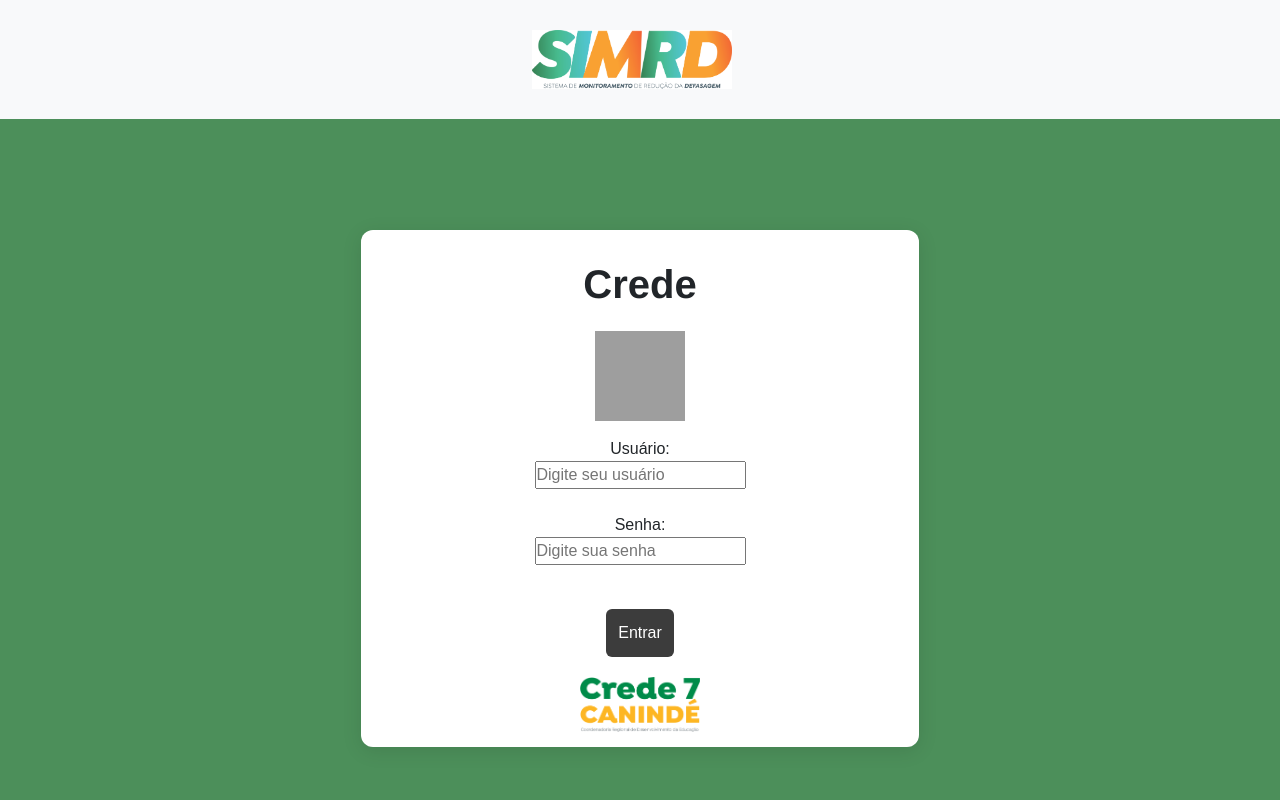
After one commit to Luis-HenriquePP/SIMRD, a PHP site: page /html/login.php?tipo=crede in a window 1280 px wide. The commit adds this page. Run offline with PHP 8.4, Linux system fonts and the light colour scheme; a stand-in replaces the project's code that opens the database connection; grey boxes are pictures that could not be loaded.

Commit message:
Refactor login system and dashboard structure
- Removed old login pages (login_escola.html, login_sec.html) and replaced them with a unified login.php that handles different user types (crede, secretaria, escola).
- Updated index.html to link to the new login.php with query parameters for user type.
- Added new PHP scripts for authentication (autenticar.php) and database connection (connect.php).
- Created new dashboard pages for each user type (dashboard_admin.php, dashboard_sec.php, dashboard_escola.php) with a consistent layout and sidebar navigation.
- Modified the database schema to include a 'senha' field in the 'Escolas' table.
- Implemented modals for adding new schools and secretaries in the dashboard.

```diff
--- /dev/null
+++ b/html/login.php
@@ -0,0 +1,87 @@
+<?php
+$tipo = $_GET['tipo'] ?? '';
+
+$nomenclatura = [
+    "crede"      => "Crede",
+    "secretaria" => "Secretaria",
+    "escola"     => "Escola"
+];
+
+$icone = [
+    "crede"      => "../assets/img/admin.png",
+    "secretaria" => "../assets/img/secretaria.png",
+    "escola"     => "../assets/img/escola.png"
+];
+
+if (!isset($nomenclatura[$tipo])) {
+    header("Location: ../index.php");
+    exit;
+}
+?>
+<!DOCTYPE html>
+<html lang="pt-br">
+<head>
+  <meta charset="UTF-8">
+  <meta name="viewport" content="width=device-width, initial-scale=1.0">
+  <title>SIMRD - Login</title>
+
+  <!-- Seus CSS originais -->
+  <link rel="stylesheet" href="../assets/css/login_sec.css">
+  <link rel="stylesheet" href="../bootstrap/CSS/bootstrap.min.css">
+
+  <script src="../bootstrap/JS/bootstrap.bundle.min.js"></script>
+</head>
+<body>
+
+  <nav class="navbar bg-body-tertiary">
+    <div class="d-flex">
+      <a class="navbar-brand" href="#">
+        <div id="corpo-img">
+          <img src="../assets/img/SMRD.png" id="img-simrd">
+        </div>
+      </a>
+    </div>
+  </nav>
+
+  <div class="container d-flex justify-content-center align-items-center">
+    <div class="container-fluid" id="login-box" style="width:50%">
+
+      <h1 id="tit" style="font-weight: bold;">
+        <?= $nomenclatura[$tipo] ?>
+      </h1>
+
+      <div class="row d-flex justify-content-center align-items-center">
+        <form method="POST" action="../php/autenticar.php">
+
+          <!-- Identifica o tipo ao PHP -->
+          <input type="hidden" name="tipo" value="<?= $tipo ?>">
+
+          <div class="text-center mb-3">
+            <img src="<?= $icone[$tipo] ?>" class="card-foto" style="width:90px;">
+          </div>
+
+          <div class="form-group">
+            <label>Usuário:</label><br>
+            <input class="form-control-md" type="text" name="usuario" required placeholder="Digite seu usuário">
+          </div>
+
+          <br>
+
+          <div class="form-group">
+            <label>Senha:</label><br>
+            <input class="form-control-md" type="password" name="senha" required placeholder="Digite sua senha">
+          </div>
+
+          <br>
+
+          <button class="btn btn-success" type="submit">Entrar</button>
+
+        </form>
+      </div>
+
+      <img src="../assets/img/crede7.png" style="width: 120px;">
+    </div>
+  </div>
+
+</body>
+</html>
--- a/index.html
+++ b/index.html
@@ -29,7 +29,7 @@
             <div class="card-body" id="card-corpo">
               <br><br>
               <img src="assets/img/admin.png" alt="Icone do Admin" class="card-foto">
-              <a href="./html/login_crede.html"><button class="btn btn-success" id="bt1">Crede</button></a>
+              <a href="./html/login.php?tipo=crede"><button class="btn btn-success" id="bt1">Crede</button></a>
             </div>
           </div>
         </div>
@@ -38,7 +38,7 @@
             <div class="card-body" id="card-corpo">
               <br><br>
               <img src="assets/img/secretaria.png" alt="Icone da Secretaria" class="card-foto">
-              <a  href="./html/login_sec.html"><button class="btn btn-success" id="bt1">Secretaria</button></a>
+              <a  href="./html/login.php?tipo=secretaria"><button class="btn btn-success" id="bt1">Secretaria</button></a>
             </div>
           </div>
         </div>
@@ -47,7 +47,7 @@
             <div class="card-body" id="card-corpo">
               <br><br>
               <img src="assets/img/escola.png" alt="Icone da Escola" class="card-foto">
-              <a  href="./html/login_escola.html"><button class="btn btn-success" id="bt1">Escola</button></a>
+              <a  href="./html/login.php?tipo=escola"><button class="btn btn-success" id="bt1">Escola</button></a>
             </div>
           </div>
         </div>
--- a/sql/SIMRD.sql
+++ b/sql/SIMRD.sql
@@ -177,6 +177,7 @@ CREATE TABLE IF NOT EXISTS `SIMRD`.`Escolas` (
   `idEscolas` INT NOT NULL,
   `nome` VARCHAR(45) NULL,
   `inep` VARCHAR(45) NULL,
+  `senha` VARCHAR(45) NULL,
   `municipio` VARCHAR(45) NULL,
   `localidade` VARCHAR(45) NULL,
   `tarefa` INT NULL,
```
Also changed, not shown: html/login_crede.php (renamed from html/login_crede.html, +21 -3 lines), php/autenticar.php (added, +53 -0 lines), php/connect.php (added, +10 -0 lines), html/dashboard_admin.php (renamed from html/dashboard_admin.html), html/dashboard_escola.php (renamed from html/dashboard_escola.html), html/dashboard_sec.php (renamed from html/dashboard_sec.html), html/login_escola.php (renamed from html/login_escola.html), html/login_sec.php (renamed from html/login_sec.html).
